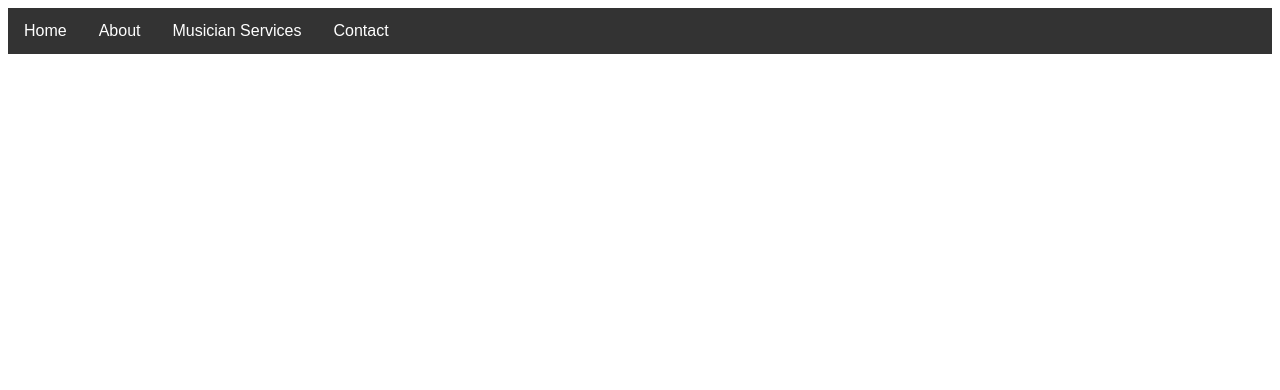
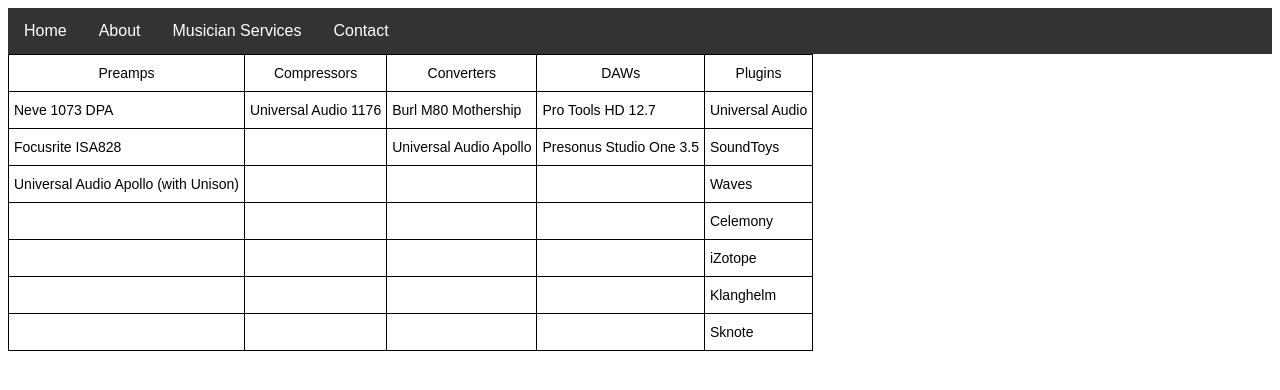
Before and after one commit to dfcreative/thirdstarstudios, a Jekyll site: the page built from equipment.html, in a window 1280 px wide. Shown: the top 390 px of the page. Built offline with Jekyll 4.4.1, drawn with Linux system fonts in a browser that asks for light colours.

Commit message:
equipment basic table

```diff
--- a/_config.yml
+++ b/_config.yml
@@ -13,7 +13,7 @@
 kramdown:
   parse_span_html: true
   parse_block_html: true
-
+theme: minima
 defaults:
     - scope:
         path: ""
--- a/assets/index.css
+++ b/assets/index.css
@@ -29,3 +29,8 @@
 .menu li a:hover {
     background-color: #111;
 }
+
+.equipment-table  {border-collapse:collapse;border-spacing:0;}
+.equipment-table td{font-family:Arial, sans-serif;font-size:14px;padding:10px 5px;border-style:solid;border-width:1px;overflow:hidden;word-break:normal;}
+.equipment-table th{font-family:Arial, sans-serif;font-size:14px;font-weight:normal;padding:10px 5px;border-style:solid;border-width:1px;overflow:hidden;word-break:normal;}
+.equipment-table .equipment-td{vertical-align:top}
--- a/equipment.html
+++ b/equipment.html
@@ -3,3 +3,63 @@
 title: Musician Services
 navigation_weight: 3
 ---
+
+<table class="equipment-table">
+  <tr>
+    <th class="tg-031e">Preamps</th>
+    <th class="equipment-td">Compressors</th>
+    <th class="equipment-td">Converters</th>
+    <th class="equipment-td">DAWs</th>
+    <th class="equipment-td">Plugins</th>
+  </tr>
+  <tr>
+    <td class="equipment-td">Neve 1073 DPA</td>
+    <td class="equipment-td">Universal Audio 1176</td>
+    <td class="equipment-td">Burl M80 Mothership</td>
+    <td class="equipment-td">Pro Tools HD 12.7</td>
+    <td class="equipment-td">Universal Audio</td>
+  </tr>
+  <tr>
+    <td class="equipment-td">Focusrite ISA828</td>
+    <td class="equipment-td"></td>
+    <td class="equipment-td">Universal Audio Apollo</td>
+    <td class="equipment-td">Presonus Studio One 3.5</td>
+    <td class="equipment-td">SoundToys</td>
+  </tr>
+  <tr>
+    <td class="equipment-td">Universal Audio Apollo (with Unison)</td>
+    <td class="equipment-td"></td>
+    <td class="equipment-td"></td>
+    <td class="equipment-td"></td>
+    <td class="equipment-td">Waves</td>
+  </tr>
+  <tr>
+    <td class="equipment-td"></td>
+    <td class="equipment-td"></td>
+    <td class="equipment-td"></td>
+    <td class="equipment-td"></td>
+    <td class="equipment-td">Celemony</td>
+  </tr>
+  <tr>
+    <td class="equipment-td"></td>
+    <td class="equipment-td"></td>
+    <td class="equipment-td"></td>
+    <td class="equipment-td"></td>
+    <td class="equipment-td">iZotope</td>
+  </tr>
+  <tr>
+    <td class="equipment-td"></td>
+    <td class="equipment-td"></td>
+    <td class="equipment-td"></td>
+    <td class="equipment-td"></td>
+    <td class="equipment-td">Klanghelm</td>
+  </tr>
+
+  <tr>
+    <td class="equipment-td"></td>
+    <td class="equipment-td"></td>
+    <td class="equipment-td"></td>
+    <td class="equipment-td"></td>
+    <td class="equipment-td">Sknote</td>
+  </tr>
+</table>
--- a/site.css
+++ b/site.css
@@ -0,0 +1,4 @@
+.equipment-table  {border-collapse:collapse;border-spacing:0;}
+.equipment-table td{font-family:Arial, sans-serif;font-size:14px;padding:10px 5px;border-style:solid;border-width:1px;overflow:hidden;word-break:normal;}
+.equipment-table th{font-family:Arial, sans-serif;font-size:14px;font-weight:normal;padding:10px 5px;border-style:solid;border-width:1px;overflow:hidden;word-break:normal;}
+.equipment-table .equipment-td{vertical-align:top}
```
